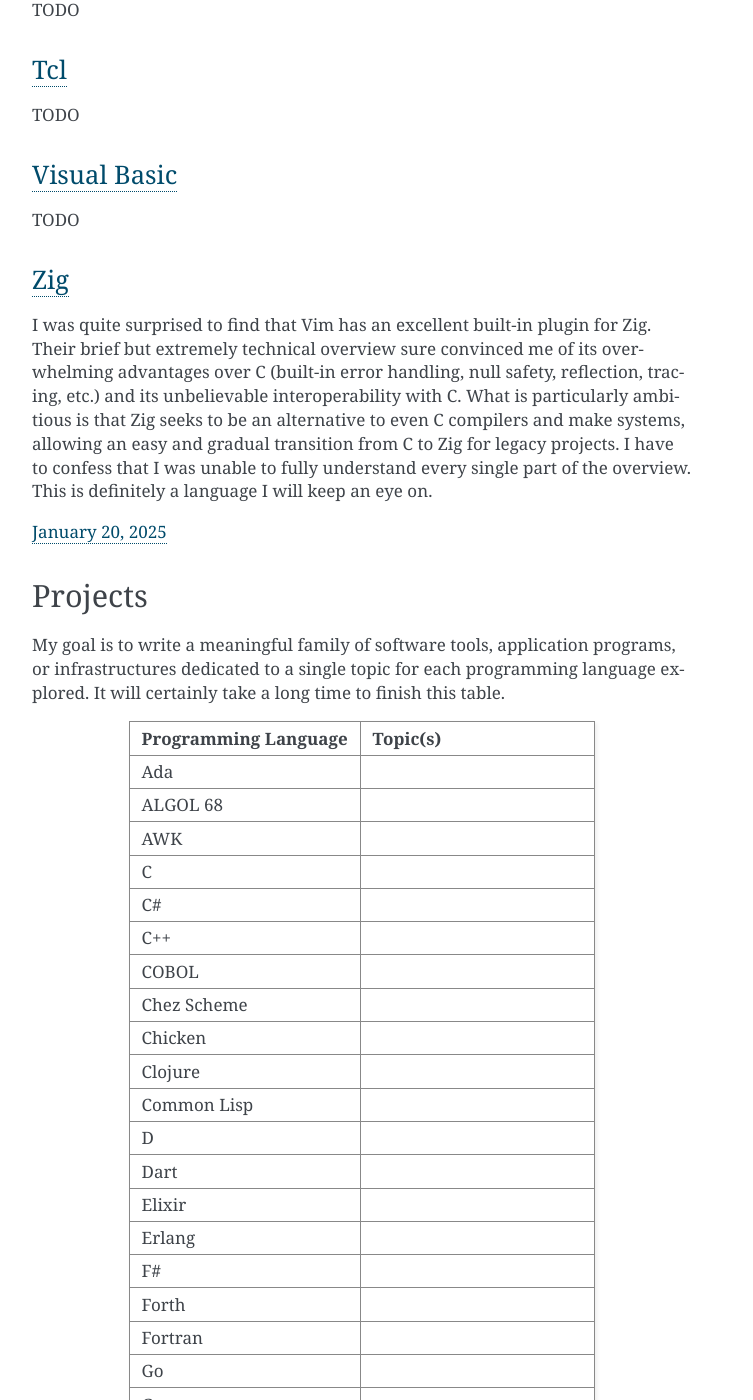
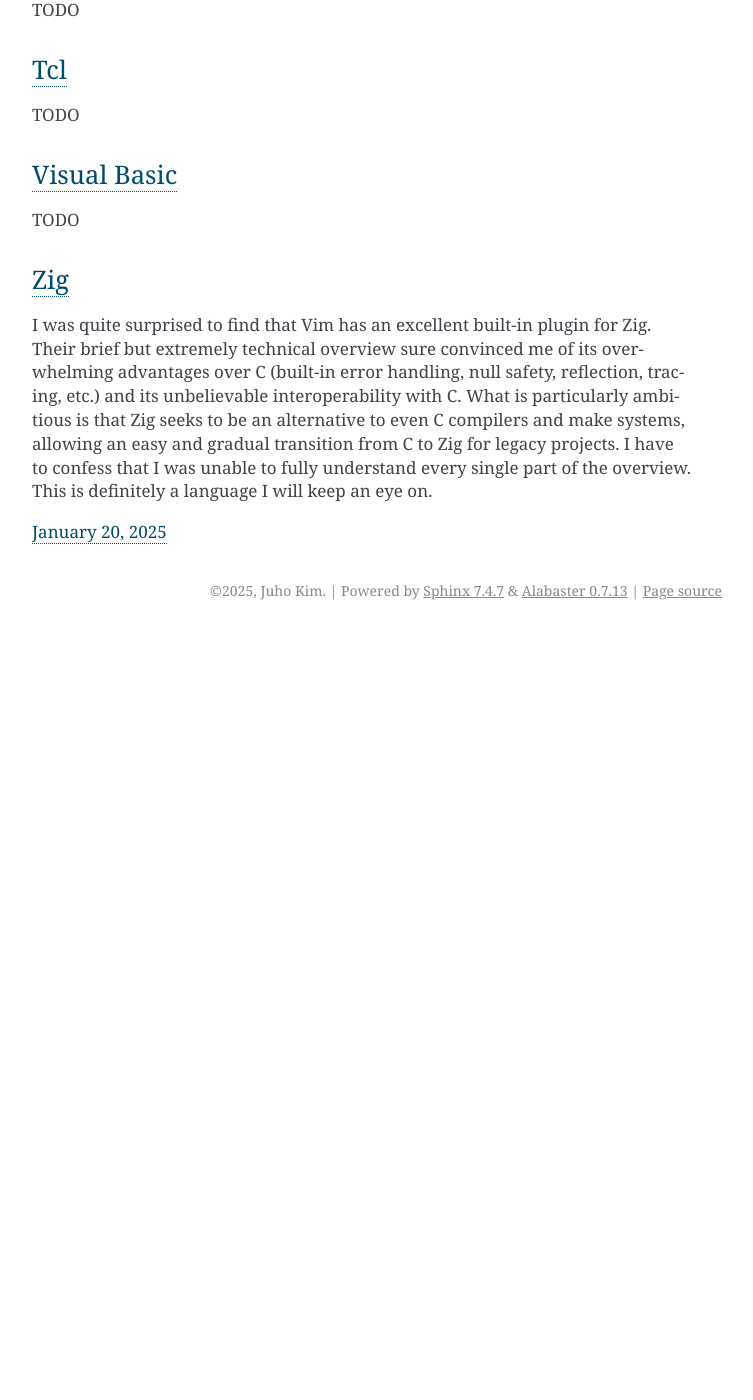
Before and after one commit to AussieSeaweed/personal-website, a Sphinx documentation site: the page built from source/random/pl-tour.rst, in a window 1280 px wide and 1400 px high, scrolled down 6596 px. Shown: the whole window, without its empty margins (388-1141 px from the left). Built offline with Sphinx 7.4.7, drawn with Linux system fonts in a browser that asks for light colours; after the commit the page ends 7226 px from its top, so only the background shows below that; some of the changed text lies outside the part shown.

Commit message:
Remove project topic table from PL tour

```diff
--- a/source/random/pl-tour.rst
+++ b/source/random/pl-tour.rst
@@ -262,102 +262,3 @@ TODO
 I was quite surprised to find that Vim has an excellent built-in plugin for Zig. Their brief but extremely technical overview sure convinced me of its overwhelming advantages over C (built-in error handling, null safety, reflection, tracing, etc.) and its unbelievable interoperability with C. What is particularly ambitious is that Zig seeks to be an alternative to even C compilers and make systems, allowing an easy and gradual transition from C to Zig for legacy projects. I have to confess that I was unable to fully understand every single part of the overview. This is definitely a language I will keep an eye on.
 
 `January 20, 2025 <https://ziglang.org/learn/overview/>`_
-
-Projects
---------
-
-My goal is to write a meaningful family of software tools, application programs, or infrastructures dedicated to a single topic for each programming language explored. It will certainly take a long time to finish this table.
-
-+----------------------+-------------------------+
-| Programming Language | Topic(s)                |
-+======================+=========================+
-| Ada                  |                         |
-+----------------------+-------------------------+
-| ALGOL 68             |                         |
-+----------------------+-------------------------+
-| AWK                  |                         |
-+----------------------+-------------------------+
-| C                    |                         |
-+----------------------+-------------------------+
-| C#                   |                         |
-+----------------------+-------------------------+
-| C++                  |                         |
-+----------------------+-------------------------+
-| COBOL                |                         |
-+----------------------+-------------------------+
-| Chez Scheme          |                         |
-+----------------------+-------------------------+
-| Chicken              |                         |
-+----------------------+-------------------------+
-| Clojure              |                         |
-+----------------------+-------------------------+
-| Common Lisp          |                         |
-+----------------------+-------------------------+
-| D                    |                         |
-+----------------------+-------------------------+
-| Dart                 |                         |
-+----------------------+-------------------------+
-| Elixir               |                         |
-+----------------------+-------------------------+
-| Erlang               |                         |
-+----------------------+-------------------------+
-| F#                   |                         |
-+----------------------+-------------------------+
-| Forth                |                         |
-+----------------------+-------------------------+
-| Fortran              |                         |
-+----------------------+-------------------------+
-| Go                   |                         |
-+----------------------+-------------------------+
-| Groovy               |                         |
-+----------------------+-------------------------+
-| Haskell              |                         |
-+----------------------+-------------------------+
-| Java                 |                         |
-+----------------------+-------------------------+
-| JavaScript           |                         |
-+----------------------+-------------------------+
-| Julia                |                         |
-+----------------------+-------------------------+
-| Kotlin               |                         |
-+----------------------+-------------------------+
-| Lean                 |                         |
-+----------------------+-------------------------+
-| Lua                  |                         |
-+----------------------+-------------------------+
-| OCaml                | Computer Algebra System |
-+----------------------+-------------------------+
-| Objective C          |                         |
-+----------------------+-------------------------+
-| Perl                 |                         |
-+----------------------+-------------------------+
-| PHP                  |                         |
-+----------------------+-------------------------+
-| Pascal               |                         |
-+----------------------+-------------------------+
-| Pike                 |                         |
-+----------------------+-------------------------+
-| Prolog               |                         |
-+----------------------+-------------------------+
-| Python               | Poker Programming       |
-+----------------------+-------------------------+
-| R                    |                         |
-+----------------------+-------------------------+
-| Raku                 |                         |
-+----------------------+-------------------------+
-| Racket               |                         |
-+----------------------+-------------------------+
-| Ruby                 |                         |
-+----------------------+-------------------------+
-| Rust                 |                         |
-+----------------------+-------------------------+
-| Scala                |                         |
-+----------------------+-------------------------+
-| Swift                |                         |
-+----------------------+-------------------------+
-| Tcl                  |                         |
-+----------------------+-------------------------+
-| Visual Basic         |                         |
-+----------------------+-------------------------+
-| Zig                  |                         |
-+----------------------+-------------------------+
```
